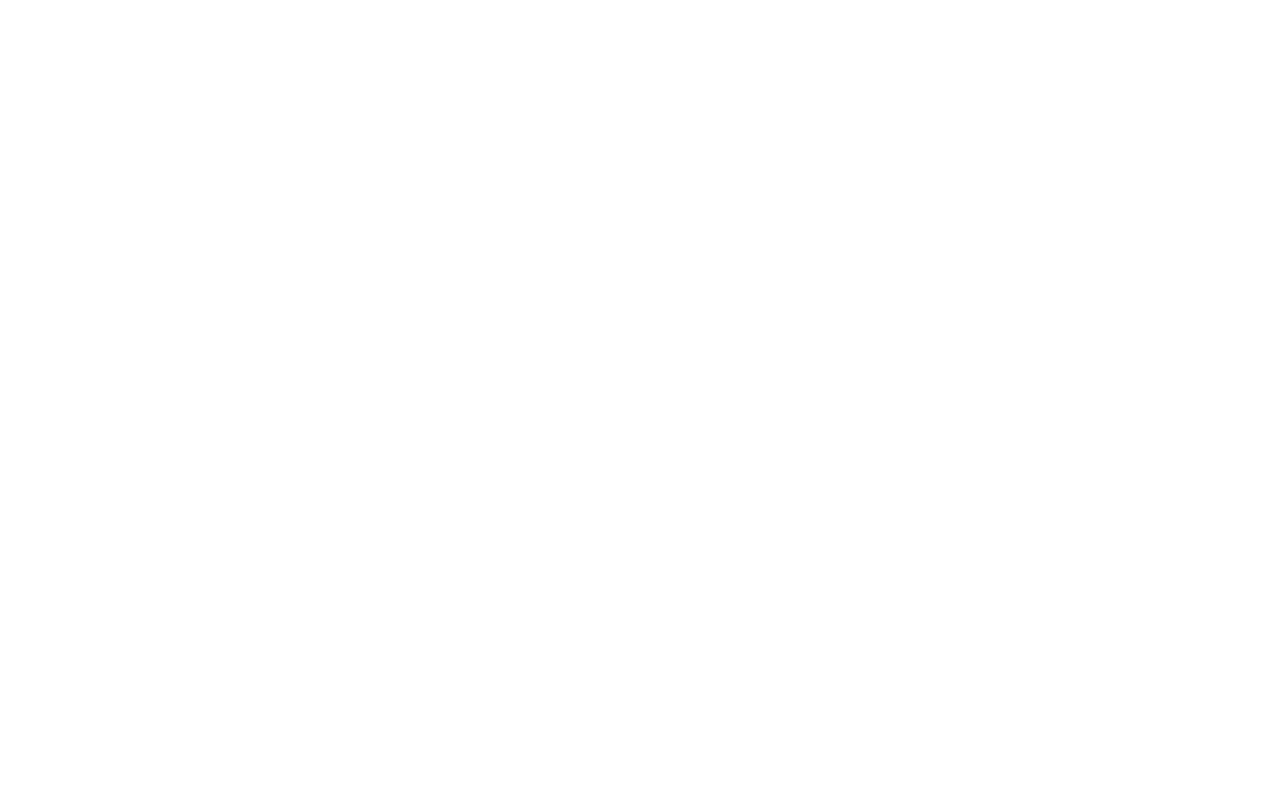
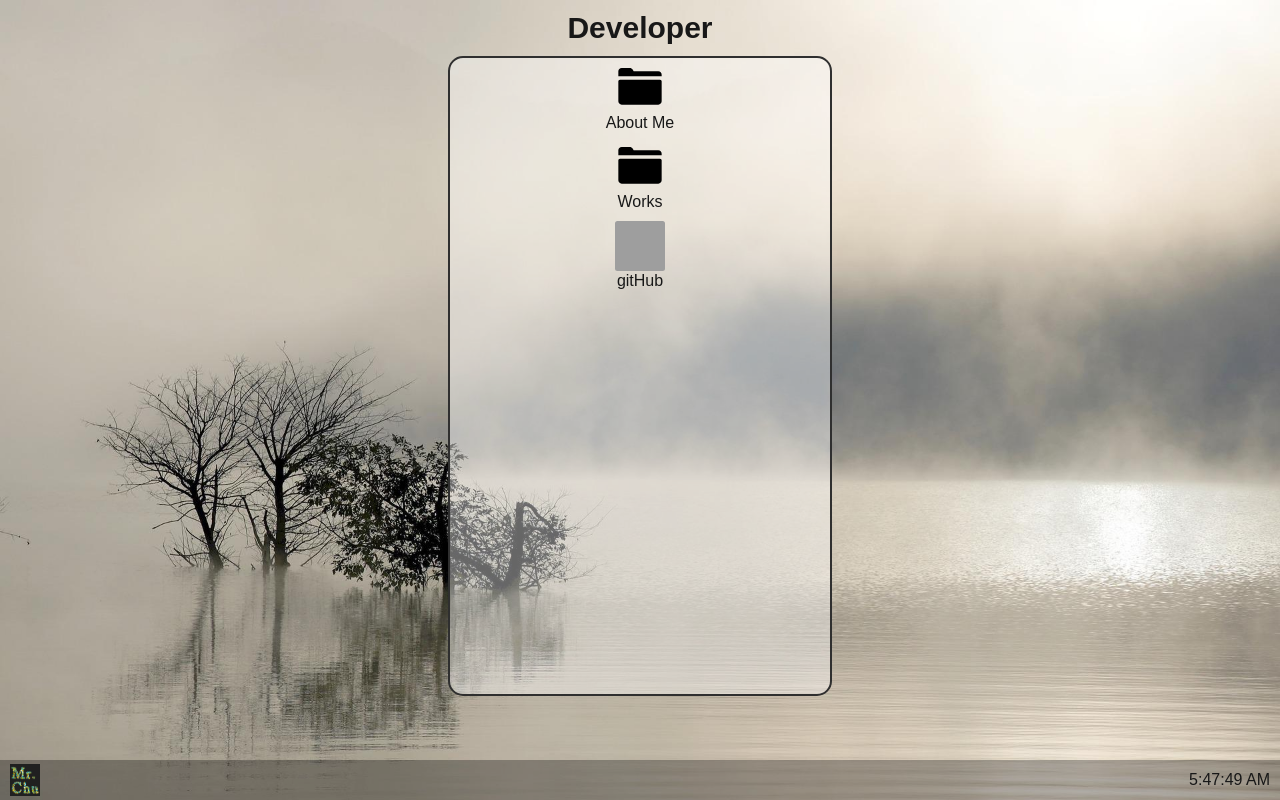
Before and after one commit to chuhongkyu/Mr_chu_HomePage, a React (Create React App) app: page /about in a window 1280 px wide. Before the commit this address had no page. Built offline with nearby package versions, Linux system fonts and the light colour scheme; grey boxes are pictures that could not be loaded.

Commit message:
complete 홈 화면

```diff
--- a/src/App.js
+++ b/src/App.js
@@ -6,6 +6,7 @@
     <BrowserRouter basename={process.env.PUBLIC_URL}>
       <Routes>
         <Route path="/" element={<Home />} />
+        <Route path="/*" element={<Home />} />
       </Routes>
     </BrowserRouter>
   );
--- a/src/components/WindowBar.js
+++ b/src/components/WindowBar.js
@@ -1,10 +1,13 @@
 import { useState, useEffect } from "react";
 import styled from "styled-components";
+
+const env = process.env;
+env.PUBLIC_URL = env.PUBLIC_URL || "";
 
 const Bar = styled.div`
   width: 100%;
   height: 5vh;
-  background-color: ${(props) => props.theme.black.darker};
+  background-color: ${(props) => props.theme.black.cloud};
   display: flex;
   justify-content: space-between;
   align-items: center;
@@ -14,9 +17,6 @@
     height: 4vh;
   }
 `;
-
-const env = process.env;
-env.PUBLIC_URL = env.PUBLIC_URL || "";
 
 function WindowBar() {
   const [time, setTime] = useState(new Date());
--- a/src/index.js
+++ b/src/index.js
@@ -34,8 +34,7 @@
 body {
 	font-family: 'Source Sans Pro', sans-serif;
 	line-height: 1.2;
-	color: ${(props) => props.theme.white.darker};
-	background: ${(props) => props.theme.universe};
+	color: ${(props) => props.theme.black.darker};
 }
 ol, ul {
 	list-style: none;
--- /dev/null
+++ b/src/pages/About.js
@@ -0,0 +1,15 @@
+import { motion } from "framer-motion";
+import styled from "styled-components";
+
+const Modal = styled(motion.div)`
+  width: 90vw;
+  height: 90vh;
+  border-radius: 5%;
+  background-color: ${(props) => props.theme.white.lighter};
+`;
+
+const About = () => {
+  return <Modal></Modal>;
+};
+
+export default About;
--- a/src/pages/Home.js
+++ b/src/pages/Home.js
@@ -3,10 +3,18 @@
 import { DragDropContext, Draggable, Droppable } from "react-beautiful-dnd";
 import { AppList } from "../utils/AppList";
 import WindowBar from "../components/WindowBar";
+import { Link } from "react-router-dom";
+import About from "./About";
+
+const env = process.env;
+env.PUBLIC_URL = env.PUBLIC_URL || "";
 
 const Wrapper = styled.div`
   width: 100%;
   height: 100vh;
+  background-image: url("${env.PUBLIC_URL}/assets/img/bg.jpg");
+  background-repeat: no-repeat;
+  background-size: cover;
 `;
 
 const Window = styled.div`
@@ -26,15 +34,14 @@
   }
 `;
 
-const Title = styled.div`
+const Title = styled.h1`
   width: 100%;
   display: flex;
   justify-content: center;
   align-items: center;
   margin-bottom: 10px;
-  h1 {
-    font-size: 25px;
-  }
+  font-size: 30px;
+  font-weight: 700;
 `;
 
 const Home = () => {
@@ -43,14 +50,13 @@
     <Wrapper>
       <Window>
         <DragDropContext onDragEnd={onDragEnd}>
-          <Title>
-            <h1>Developer</h1>
-          </Title>
+          <Title>Developer</Title>
           <div
             style={{
               display: "flex",
               justifyContent: "center",
               alignItems: "center",
+              flexDirection: "column",
             }}
           >
             <Droppable droppableId="one">
@@ -64,7 +70,9 @@
                           {...magic.dragHandleProps}
                           {...magic.draggableProps}
                         >
-                          <AppLink title={App.name} img={App.logo} />
+                          <Link to="/about" element={<About />}>
+                            <AppLink title={App.name} img={App.logo} />
+                          </Link>
                         </li>
                       )}
                     </Draggable>
--- a/src/utils/AppList.js
+++ b/src/utils/AppList.js
@@ -1,13 +1,16 @@
+const env = process.env;
+env.PUBLIC_URL = env.PUBLIC_URL || "";
+
 export const AppList = [
   {
     id: 0,
     name: "About Me",
-    logo: "https://png.pngtree.com/png-vector/20190217/ourmid/pngtree-vector-folder-icon-png-image_555493.jpg",
+    logo: `${env.PUBLIC_URL}/assets/img/folder.svg`,
   },
   {
     id: 1,
     name: "Works",
-    logo: "https://png.pngtree.com/png-vector/20190217/ourmid/pngtree-vector-folder-icon-png-image_555493.jpg",
+    logo: `${env.PUBLIC_URL}/assets/img/folder.svg`,
   },
   {
     id: 2,
--- a/src/utils/theme.js
+++ b/src/utils/theme.js
@@ -3,12 +3,13 @@
     veryDark: "#141414",
     darker: "#181818",
     lighter: "#2F2F2F",
+    cloud: "rgba(0, 0, 0, 0.3)",
   },
   white: {
     lighter: "#fff",
     darker: "#e5e5e5",
   },
-  glass: "rgba(216,229,241,0.2)",
+  glass: "rgba(255,255,255,0.4)",
   universe:
     "linear-gradient(190deg, rgb(22, 27, 42), rgb(166, 115, 126), rgb(238,188,17) )",
 };
```
Also changed, not shown: public/assets/img/bg.jpg (added), public/assets/img/folder.svg (added).
